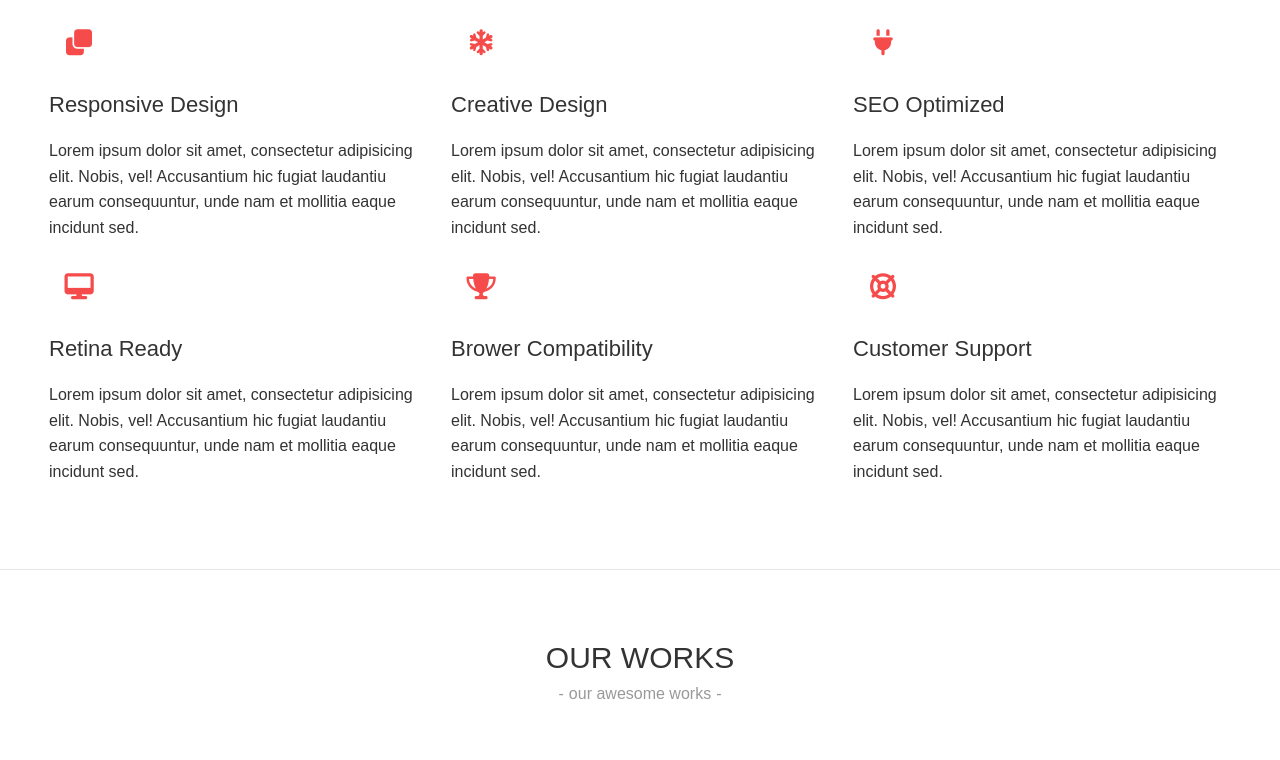
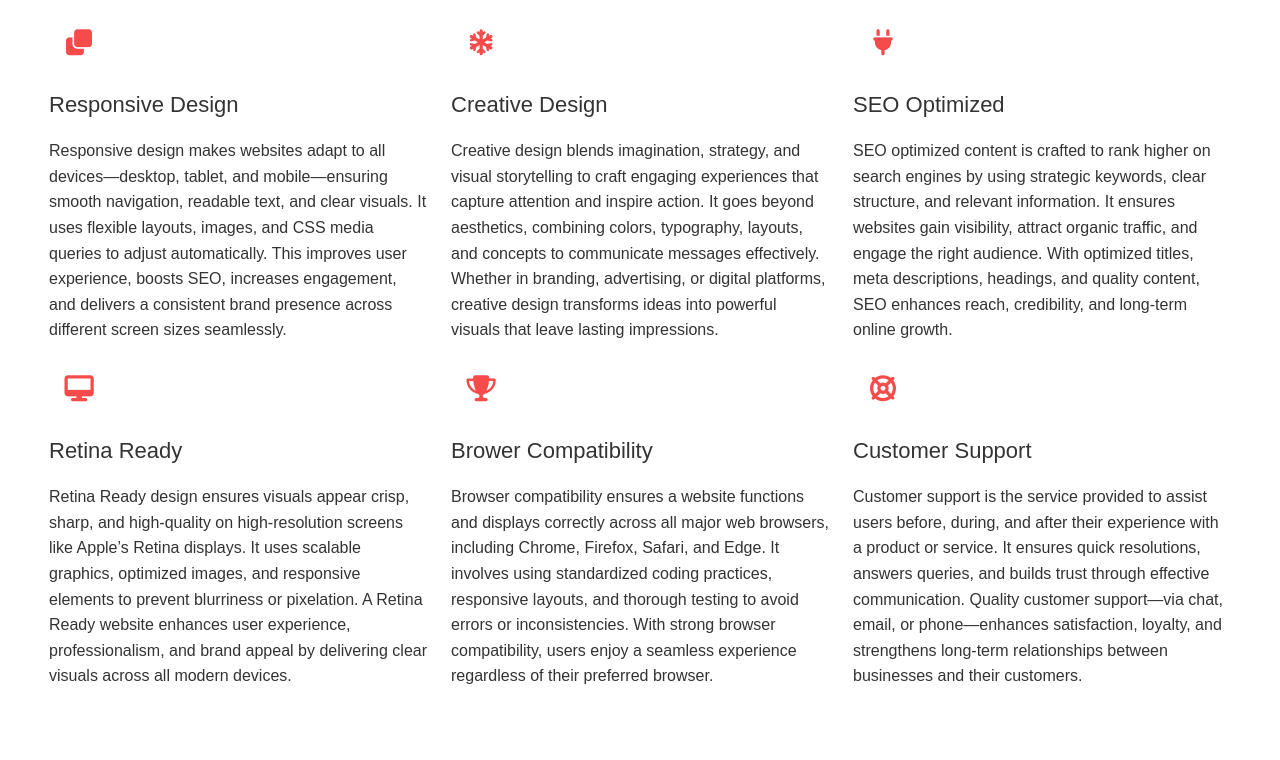
Before and after one commit to Sachinyadavsk/corporate, a React (Create React App) app: page / in a window 1280 px wide. Shown: the part 1400-2160 px from the top of the page. Built offline with nearby package versions, Linux system fonts and the light colour scheme; a web font is replaced by a local one.

Commit message:
add the service content

```diff
--- a/src/components/services.js
+++ b/src/components/services.js
@@ -7,37 +7,37 @@ const servicesData = [
     id: 1,
     icon: 'fas fa-clone',
     title: 'Responsive Design',
-    description: 'Lorem ipsum dolor sit amet, consectetur adipisicing elit. Nobis, vel! Accusantium hic fugiat laudantiu earum consequuntur, unde nam et mollitia eaque incidunt sed.'
+    description: 'Responsive design makes websites adapt to all devices—desktop, tablet, and mobile—ensuring smooth navigation, readable text, and clear visuals. It uses flexible layouts, images, and CSS media queries to adjust automatically. This improves user experience, boosts SEO, increases engagement, and delivers a consistent brand presence across different screen sizes seamlessly.'
   },
   {
     id: 2,
     icon: 'fas fa-snowflake',
     title: 'Creative Design',
-    description: 'Lorem ipsum dolor sit amet, consectetur adipisicing elit. Nobis, vel! Accusantium hic fugiat laudantiu earum consequuntur, unde nam et mollitia eaque incidunt sed.'
+    description: 'Creative design blends imagination, strategy, and visual storytelling to craft engaging experiences that capture attention and inspire action. It goes beyond aesthetics, combining colors, typography, layouts, and concepts to communicate messages effectively. Whether in branding, advertising, or digital platforms, creative design transforms ideas into powerful visuals that leave lasting impressions.'
   },
   {
     id: 3,
     icon: 'fas fa-plug',
     title: 'SEO Optimized',
-    description: 'Lorem ipsum dolor sit amet, consectetur adipisicing elit. Nobis, vel! Accusantium hic fugiat laudantiu earum consequuntur, unde nam et mollitia eaque incidunt sed.'
+    description: 'SEO optimized content is crafted to rank higher on search engines by using strategic keywords, clear structure, and relevant information. It ensures websites gain visibility, attract organic traffic, and engage the right audience. With optimized titles, meta descriptions, headings, and quality content, SEO enhances reach, credibility, and long-term online growth.'
   },
   {
     id: 4,
     icon: 'fas fa-desktop',
     title: 'Retina Ready',
-    description: 'Lorem ipsum dolor sit amet, consectetur adipisicing elit. Nobis, vel! Accusantium hic fugiat laudantiu earum consequuntur, unde nam et mollitia eaque incidunt sed.'
+    description: 'Retina Ready design ensures visuals appear crisp, sharp, and high-quality on high-resolution screens like Apple’s Retina displays. It uses scalable graphics, optimized images, and responsive elements to prevent blurriness or pixelation. A Retina Ready website enhances user experience, professionalism, and brand appeal by delivering clear visuals across all modern devices.'
   },
   {
     id: 5,
     icon: 'fas fa-trophy',
     title: 'Brower Compatibility',
-    description: 'Lorem ipsum dolor sit amet, consectetur adipisicing elit. Nobis, vel! Accusantium hic fugiat laudantiu earum consequuntur, unde nam et mollitia eaque incidunt sed.'
+    description: 'Browser compatibility ensures a website functions and displays correctly across all major web browsers, including Chrome, Firefox, Safari, and Edge. It involves using standardized coding practices, responsive layouts, and thorough testing to avoid errors or inconsistencies. With strong browser compatibility, users enjoy a seamless experience regardless of their preferred browser.'
   },
   {
     id: 6,
     icon: 'fas fa-life-ring',
     title: 'Customer Support',
-    description: 'Lorem ipsum dolor sit amet, consectetur adipisicing elit. Nobis, vel! Accusantium hic fugiat laudantiu earum consequuntur, unde nam et mollitia eaque incidunt sed.'
+    description: 'Customer support is the service provided to assist users before, during, and after their experience with a product or service. It ensures quick resolutions, answers queries, and builds trust through effective communication. Quality customer support—via chat, email, or phone—enhances satisfaction, loyalty, and strengthens long-term relationships between businesses and their customers.'
   }
 ]
 
```
